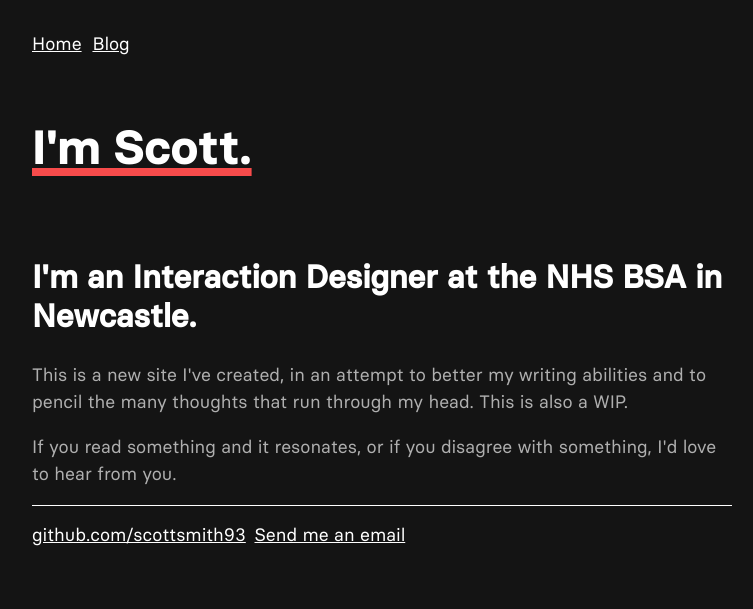
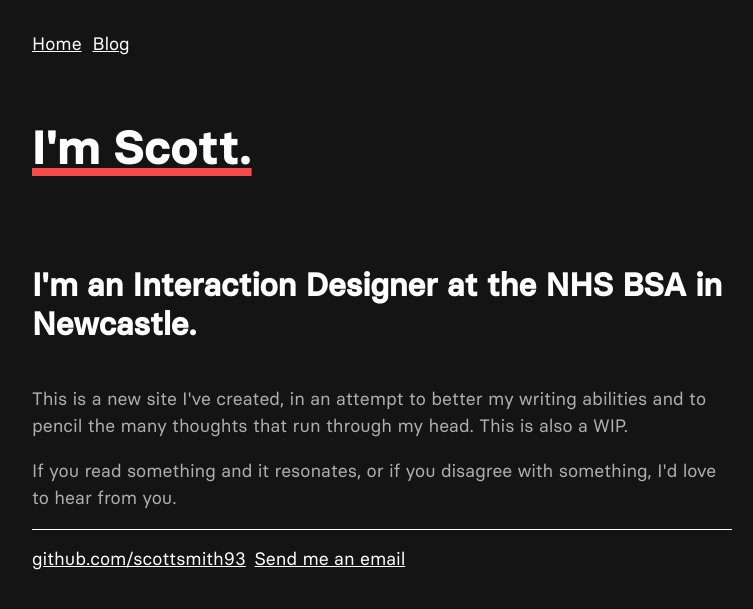
Before and after one commit to scottsmith93/scottsmith.github.io, a Jekyll site: the page built from index.html, in a window 1280 px wide. Shown: the top 609 px of the page, without its empty margins (258-1011 px from the left). Built offline with Jekyll 4.4.1, drawn with Linux system fonts in a browser that asks for light colours.

Commit message:
Update main.css

```diff
--- a/css/main.css
+++ b/css/main.css
@@ -71,7 +71,7 @@ h2 {
     font-family:'basier_circlemedium', 'Arial', 'Sans-Serif';
     color: #FFFFFF;
     padding-top:24px;
-    padding-top:16px;
+    padding-bottom:16px;
 }
 p {
     font-size: 18px;
@@ -92,6 +92,7 @@ ul.posts {
 
 ul.posts li {
     list-style: none;
+    padding-left: 0px;
 }
 
 
```
